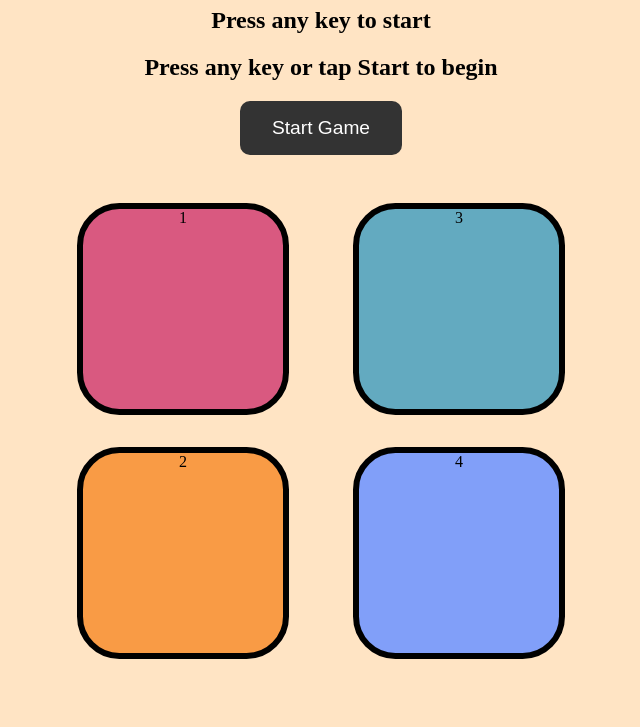
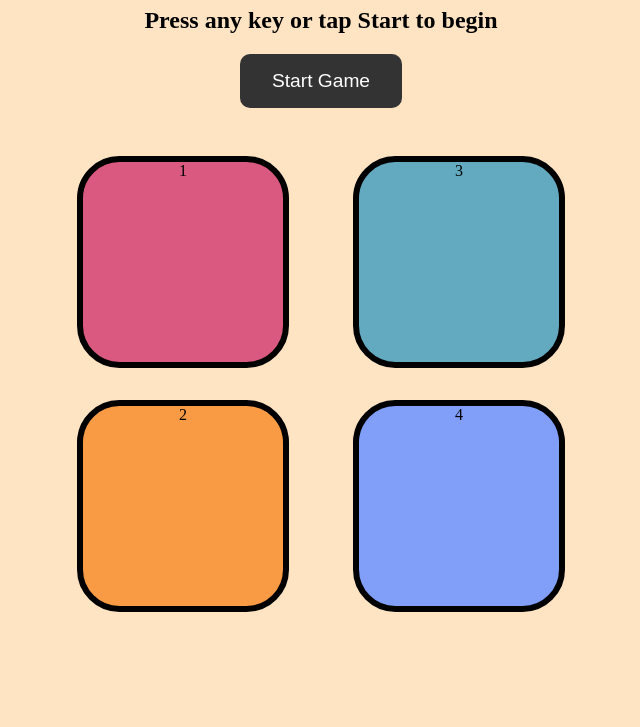
Before and after one commit to Panchakshari-matada/simon-says-game, a plain HTML site: page index.html in a window 1280 px wide. Shown: the part 73-800 px from the top of the page, without its empty margins (319-959 px from the left). Drawn offline with Linux system fonts and the light colour scheme.

Commit message:
Update index.html

```diff
--- a/index.html
+++ b/index.html
@@ -8,7 +8,6 @@
 </head>
 <body>
     <h1>Simon Says Game</h1>
-    <h2>Press any key to start</h2>
     <h2 id="status-text">Press any key or tap Start to begin</h2>
     <button id="start-btn">Start Game</button>
     <div class="btn-container">
```
